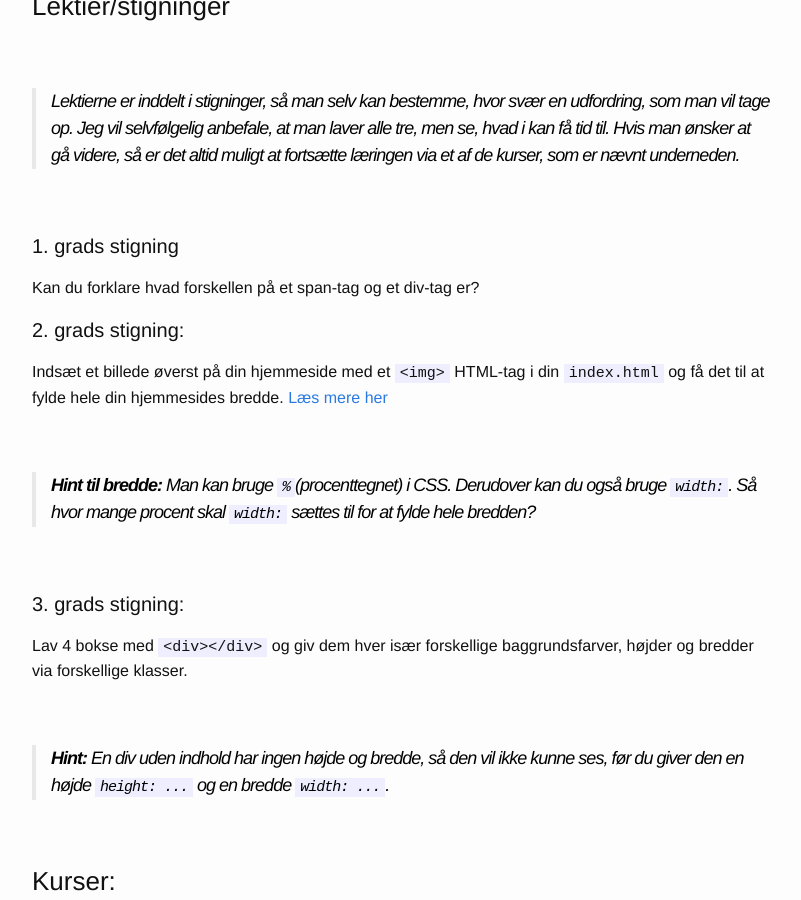
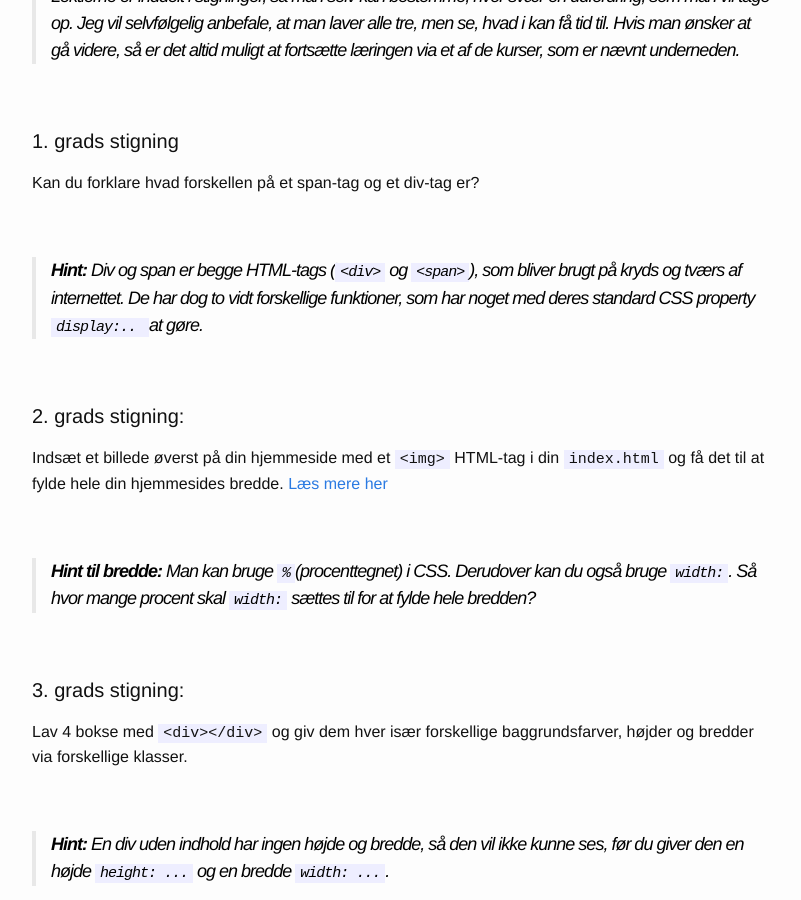
Before and after one commit to peterhoejlundandersen/hilsen, a Jekyll site: the page built from _posts/2018-01-27-wordpress-kursus.markdown, in a window 1280 px wide and 900 px high, scrolled down 7408 px. Shown: the whole window, without its empty margins (238-1039 px from the left). Built offline with Jekyll 4.4.1, drawn with Linux system fonts in a browser that asks for light colours; some of the changed text lies outside the part shown.

Commit message:
changed the wordpress course

```diff
--- a/_layouts/home.html
+++ b/_layouts/home.html
@@ -7,7 +7,8 @@
   {{ content }}
 
 	<br>
-	<h3>Undervisning: </h3>
+
+	<h3>WordPress kursus:</h3>
   {% if site.posts.size > 0 %}
     <ul>
       {% for post in site.posts %}
--- a/_posts/2018-01-27-wordpress-kursus.markdown
+++ b/_posts/2018-01-27-wordpress-kursus.markdown
@@ -279,9 +277,12 @@
 #### 1. grads stigning
 Kan du forklare hvad forskellen på et span-tag og et div-tag er?
 
+> **Hint:** Div og span er begge HTML-tags (`<div>` og `<span>`), som bliver brugt på kryds og tværs af internettet. De har dog to vidt forskellige funktioner, som har noget med deres standard CSS property `display:.. ` at gøre.
+
 #### 2. grads stigning:
 Indsæt et billede øverst på din hjemmeside med et `<img>` HTML-tag i din `index.html` og få det til at fylde hele din hjemmesides bredde.
-[Læs mere her](https://www.w3schools.com/html/html_images.asp)
+[Læs mere her](https://www.w3schools.com/html/html_images.asp){:target="_blank"}
+
 > **Hint til bredde:** Man kan bruge `%`(procenttegnet) i CSS. Derudover kan du også bruge `width:`. Så hvor mange procent skal `width:` sættes til for at fylde hele bredden?
 
 
```
Also changed, not shown: other parts of _posts/2018-01-27-wordpress-kursus.markdown (+1 -3 lines), 3 other files.
